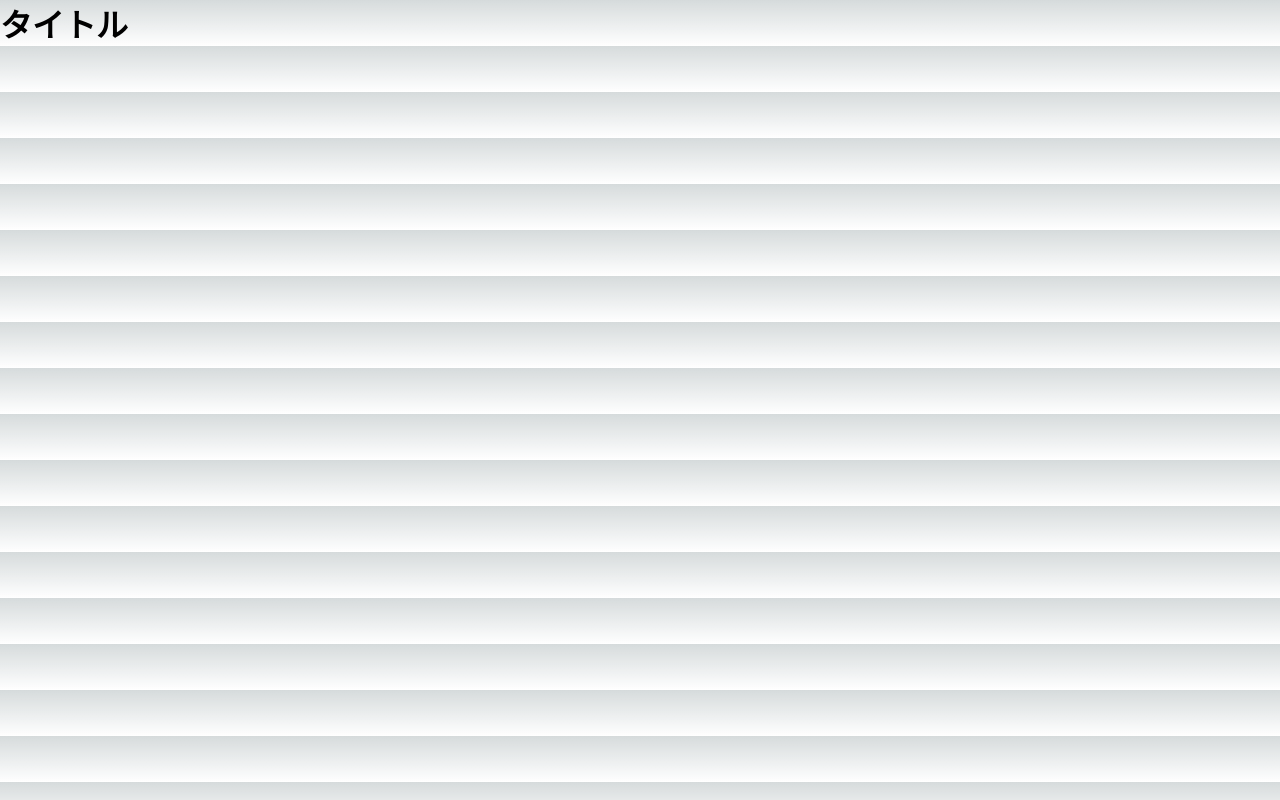
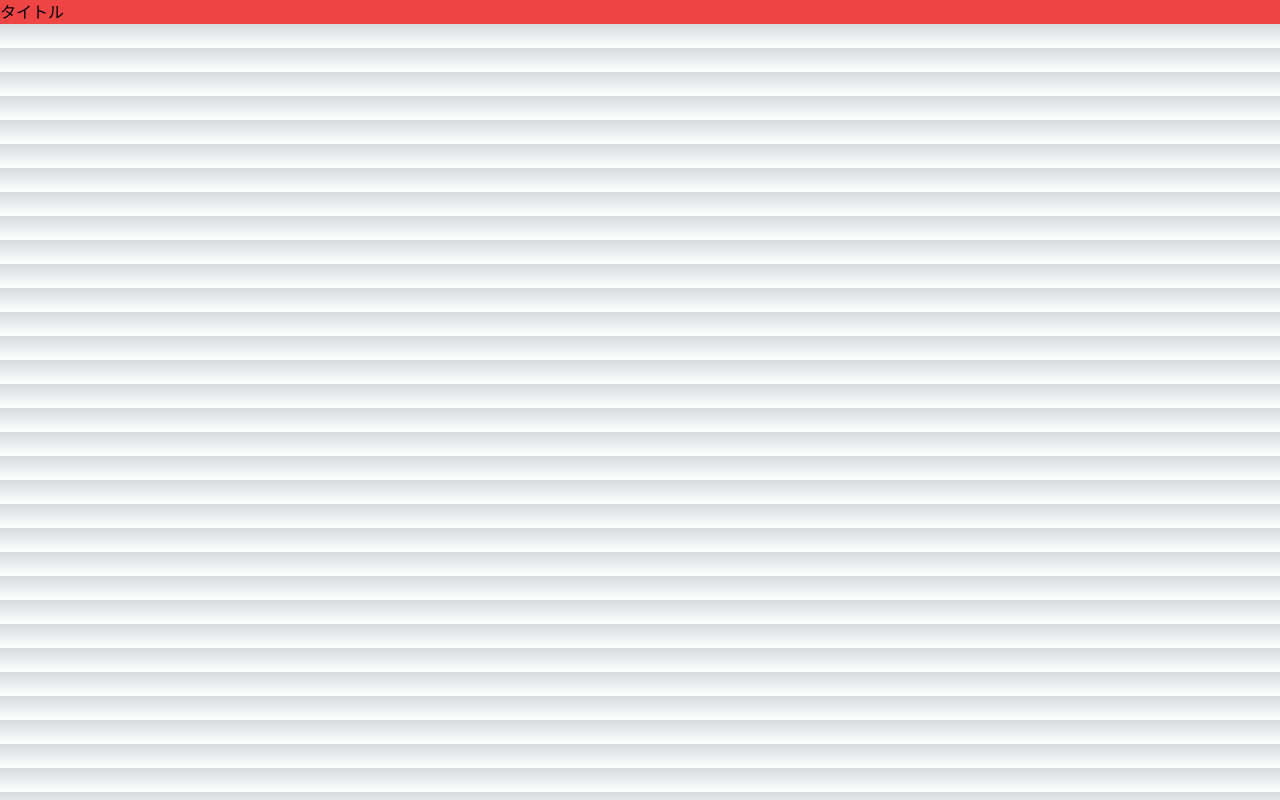
Before and after one commit to ryota-09/cms-example, a Next.js app: page / in a window 1280 px wide. Built offline with nearby package versions, Linux system fonts and the light colour scheme.

Commit message:
tailwindの設定

```diff
--- a/package.json
+++ b/package.json
@@ -18,5 +18,10 @@
     "react": "18.2.0",
     "react-dom": "18.2.0",
     "typescript": "5.0.4"
+  },
+  "devDependencies": {
+    "autoprefixer": "^10.4.14",
+    "postcss": "^8.4.21",
+    "tailwindcss": "^3.3.1"
   }
 }
--- /dev/null
+++ b/postcss.config.js
@@ -0,0 +1,6 @@
+module.exports = {
+  plugins: {
+    tailwindcss: {},
+    autoprefixer: {},
+  },
+}
--- a/src/pages/index.tsx
+++ b/src/pages/index.tsx
@@ -10,7 +10,7 @@ export default function Home() {
         <link rel="icon" href="/favicon.ico" />
       </Head>
       <main>
-        <h1>タイトル</h1>
+        <h1 className='bg-red-500'>タイトル</h1>
       </main>
     </>
   )
--- a/src/styles/globals.css
+++ b/src/styles/globals.css
@@ -1,3 +1,7 @@
+@tailwind base;
+@tailwind components;
+@tailwind utilities;
+
 :root {
   --max-width: 1100px;
   --border-radius: 12px;
--- /dev/null
+++ b/tailwind.config.js
@@ -0,0 +1,8 @@
+/** @type {import('tailwindcss').Config} */
+module.exports = {
+  content: ["./src/**/*.{js,ts,jsx,tsx,mdx}"],
+  theme: {
+    extend: {},
+  },
+  plugins: [],
+};
```
Also changed, not shown: 1 other file (tests, documents, lock files or other folders).
